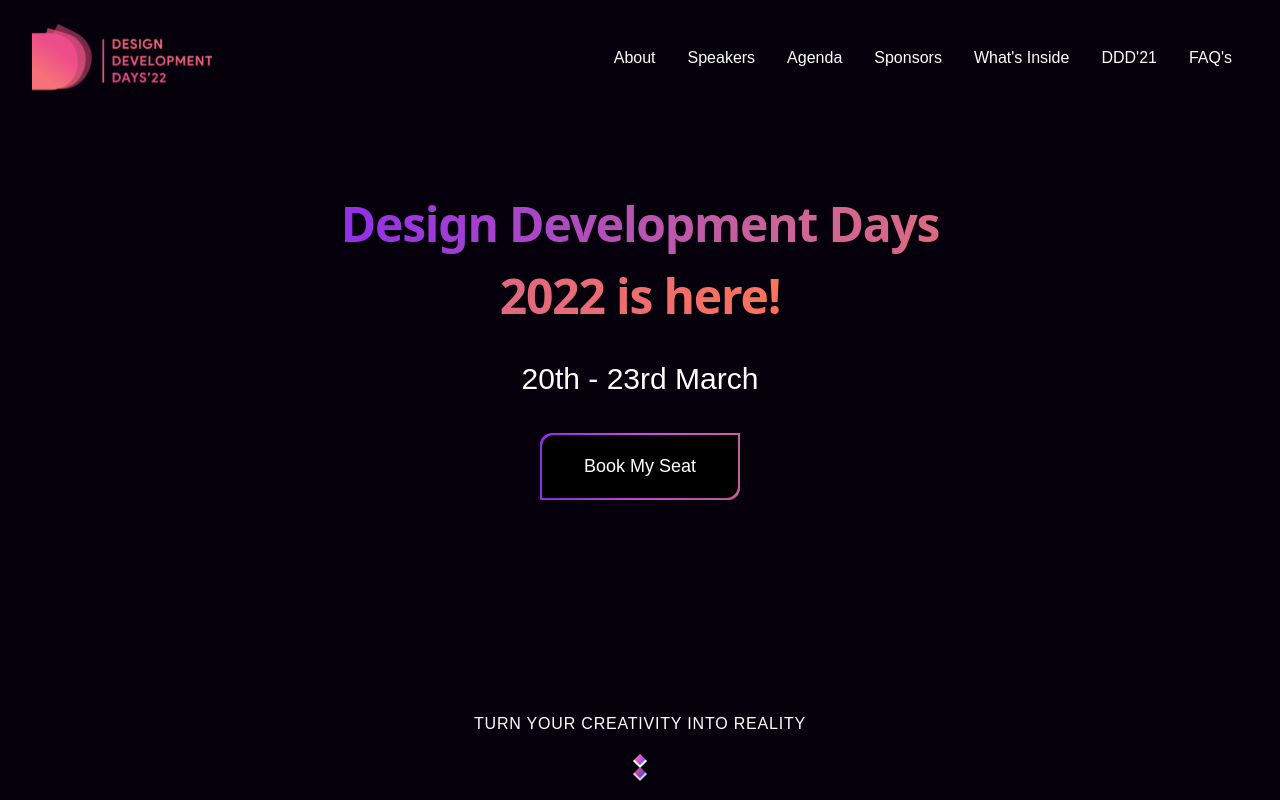
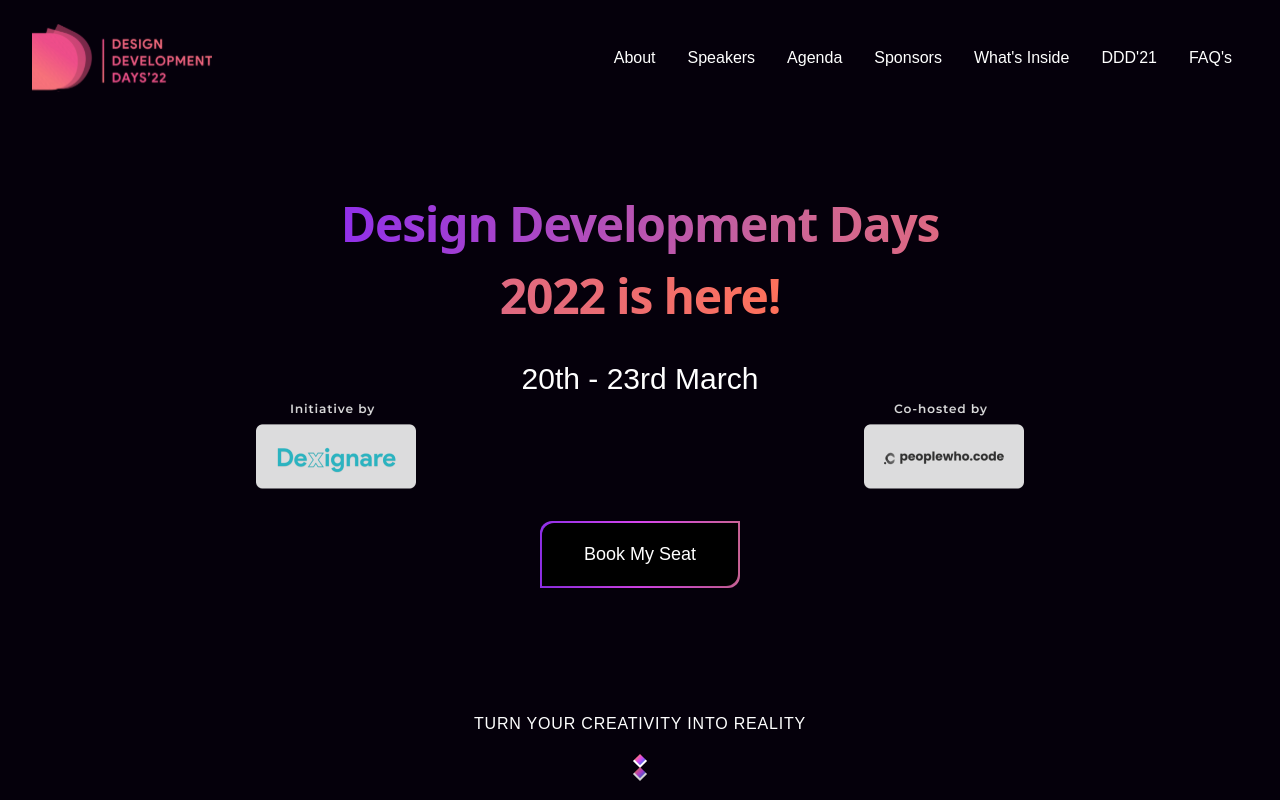
Before and after one commit to Dexignare/dexignare-fontend, a React (Create React App) app: page / in a window 1280 px wide. Shown: the top 800 px of the page. Built offline with nearby package versions, Linux system fonts and the light colour scheme.

Commit message:
having css issues

```diff
--- a/src/components/Hero/index.js
+++ b/src/components/Hero/index.js
@@ -1,29 +1,36 @@
-import React from 'react'
-import Button from '../../components/Button'
-import ScrollButton from './../ScrollButton'
+import React from "react";
+import Button from "../../components/Button";
+import ScrollButton from "./../ScrollButton";
+import image1 from "../../assets/dexi.png";
+import image2 from "../../assets/cohosted.png";
 
 const Hero = () => {
   return (
-    <main className='mt-12 mx-auto md:max-w-7xl lg:max-w-7xl px-4 sm:mt-20 sm:px-6 md:mt-20 lg:mt-24 lg:px-8'>
-      <div className='sm:text-center'>
-        <h1 className='text-4xl tracking-tight font-extrabold text-gray-900 text-600 xxs:text-5xl xs:text-5xl sm:font-8xl'>
-          <span className='block text-transparent bg-clip-text bg-gradient-to-r from-violet-500 via-magenta-500 to-bittersweet-500 xl:inline leading-normal'>
-            Design Development Days <br/> 2022 is here!
+    <main className="mt-12 mx-auto md:max-w-7xl lg:max-w-7xl px-4 sm:mt-20 sm:px-6 md:mt-20 lg:mt-24 lg:px-8">
+      <div className="sm:text-center">
+        <h1 className="text-4xl tracking-tight font-extrabold text-gray-900 text-600 xxs:text-5xl xs:text-5xl sm:font-8xl">
+          <span className="block text-transparent bg-clip-text bg-gradient-to-r from-violet-500 via-magenta-500 to-bittersweet-500 xl:inline leading-normal">
+            Design Development Days <br /> 2022 is here!
           </span>
         </h1>
-        <p className='xxs:text-3xl sm:text-7xl sm:items-center sm:flex justify-center font-montserrat mt-3 text-base text-white sm:mt-5 text-xl sm:max-w-xl sm:mx-auto md:mt-6 '>
+
+        <p className="xxs:text-3xl sm:text-7xl sm:items-center sm:flex justify-center font-montserrat mt-3 text-base text-white sm:mt-5 text-xl sm:max-w-xl sm:mx-auto md:mt-6 ">
           20th - 23rd March
         </p>
-        <div className='xxs:my-8'>
-          <Button text='Book My Seat' />
+        <div className="flex">
+          <img style={{ margin: "auto" }} src={image1} alt="image" />
+          <img style={{ margin: "auto" }} src={image2} alt="image" />
+        </div>
+        <div className="xxs:my-8">
+          <Button text="Book My Seat" />
         </div>
       </div>
-      <p class='text-white font-thin uppercase font-montserrat tracking-wider text-center absolute bottom-20 sm:bottom-16 right-0 left-0 px-4'>
+      <p class="text-white font-thin uppercase font-montserrat tracking-wider text-center absolute bottom-20 sm:bottom-16 right-0 left-0 px-4">
         Turn your Creativity into reality
       </p>
       <ScrollButton />
     </main>
-  )
-}
+  );
+};
 
-export default Hero
+export default Hero;
```
Also changed, not shown: src/assets/cohosted.png (added), src/assets/dexi.png (added).
